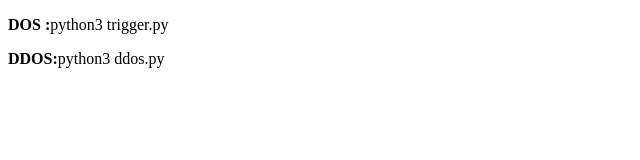
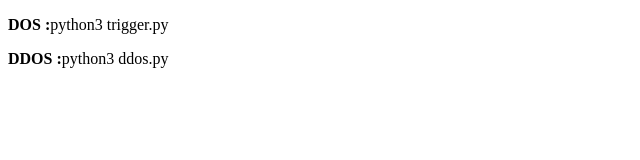
Before and after one commit to bl201809/bllist, a plain HTML site: page index.html in a window 1280 px wide. Shown: the full height of the page, 0-640 px from the left. Drawn offline with Linux system fonts and the light colour scheme.

Commit message:
modi index.html

```diff
--- a/index.html
+++ b/index.html
@@ -7,7 +7,7 @@
 </head>
 
 <body>
-<p><b>DOS :</b><t></t>python3 trigger.py</p>
-<p><b>DDOS:</b><t></t>python3 ddos.py</p>
+<p><b>DOS  :</b>python3 trigger.py</p>
+<p><b>DDOS :</b>python3 ddos.py</p>
 </body>
 </html>
```
